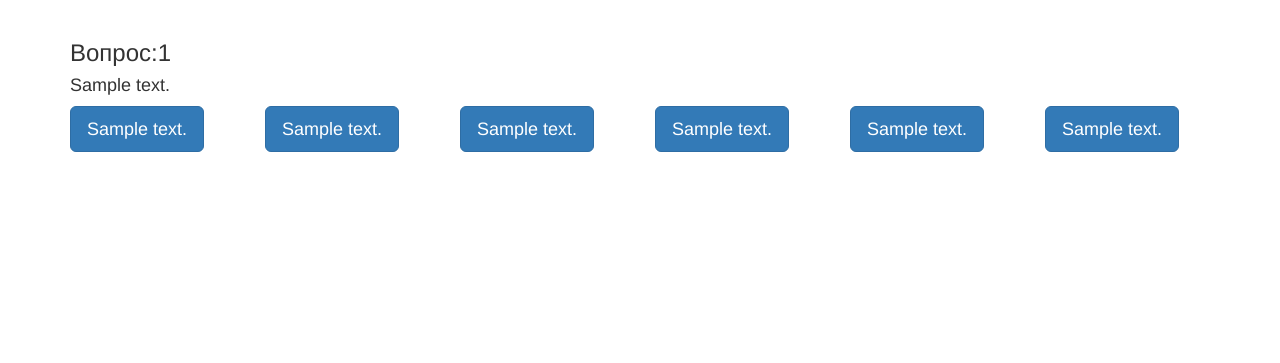
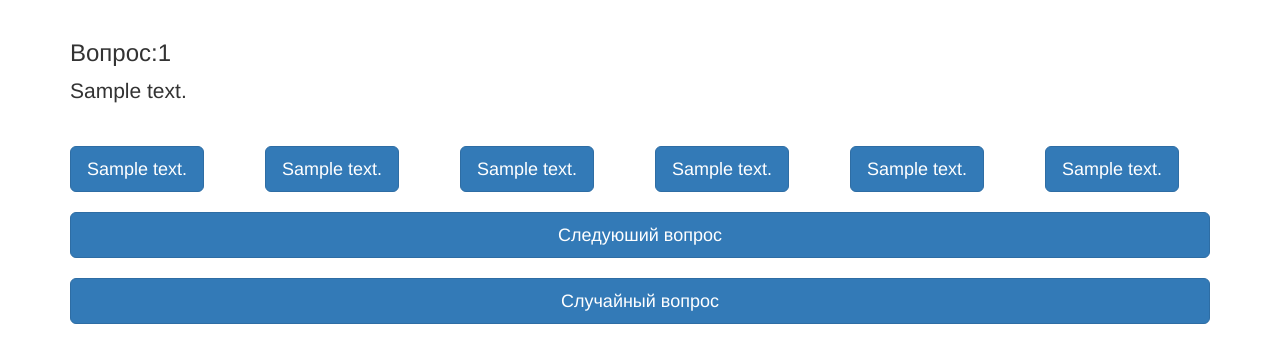
Before and after one commit to lehith/FlaskTbot, a Flask app: page /test in a window 1280 px wide. Shown: the part 52-415 px from the top of the page. Run offline with Flask 2, Linux system fonts and the light colour scheme; a user stored in the database is signed in; tables that the repository leaves empty hold one stand-in row (values such as "Sample post"); some libraries are stand-ins or nearby versions.

Commit message:
alll works

```diff
--- a/app/btest.py
+++ b/app/btest.py
@@ -25,14 +25,16 @@ def test():
                 user.good_question += 1
                 db.session.commit()
                 buttongreen = buttonnum
-                flash('Вы ответили верно . Всего ответов:{}, верных ответов:{}, неверных ответов:{}' \
-                      .format(user.total_question, user.good_question, user.fail_question))
+                # flash('Вы ответили верно . Всего ответов:{}, верных ответов:{}, неверных ответов:{}' \
+                #       .format(user.total_question, user.good_question, user.fail_question))
             else:
                 user.fail_question += 1
                 db.session.commit()
                 buttonred = buttonnum
-                flash('Вы ответили не верно . Всего ответов:{}, верных ответов:{}, неверных ответов:{}' \
-                      .format(user.total_question, user.good_question, user.fail_question))
+                buttongreen = question.findansw()
+
+                # flash('Вы ответили не верно . Всего ответов:{}, верных ответов:{}, неверных ответов:{}' \
+                #       .format(user.total_question, user.good_question, user.fail_question))
             buttonnext = True
         elif request.values.get('nextQuest') == 'next':
             question = Question.query.filter_by(id=int(request.values.get('id')) + 1).first()
--- a/app/templates/base.html
+++ b/app/templates/base.html
@@ -53,9 +53,9 @@
             {% endif %}
         {% endwith %}
 
-        {# application content needs to be provided in the app_content block #}
+
         {% block app_content %}
-
+            {# application content needs to be provided in the app_content block #}
         {% endblock %}
     </div>
 {% endblock %}
--- a/app/templates/test.html
+++ b/app/templates/test.html
@@ -2,19 +2,41 @@
 
 {% block app_content %}
     <h3>Вопрос:{{ question.id }}</h3>
-    <h4>{{ question.question_text }}</h4>
-
-
+    <p class="lead">{{ question.question_text }}</p>
+    <br>
+    {% if buttonnext %}
         <div class="row">
             {% for button in buttons %}
-        <div class="col-lg-2">
+                <div class="col-xs-2 col-md-2">
+                    <form action="{{ url_for('test.test') }}" method="post" enctype="multipart/form-data">
+                        <input type="hidden" name="answer" value="{{ button.ans }}"/>
+                        <input type="hidden" name="id" value="{{ question.id }}"/>
+                        <input type="hidden" name="button" value="{{ button.id }}"/>
+                        {% if button.color == "green" %}
+                            <button type="submit" class="btn btn-success btn-lg"
+                                    disabled="disabled">{{ button.ans }}</button>
+                        {% elif button.color == "red" %}
+                            <button type="submit" class="btn btn-danger btn-lg"
+                                    disabled="disabled">{{ button.ans }}</button>
+                        {% else %}
+                            <button type="submit" class="btn btn-primary btn-lg"
+                                    disabled="disabled">{{ button.ans }}</button>
+                        {% endif %}
+                    </form>
+                </div>
+            {% endfor %}
+        </div>
+    {% else %}
+        <div class="row">
+            {% for button in buttons %}
+                <div class="col-xs-2 col-md-2">
                     <form action="{{ url_for('test.test') }}" method="post" enctype="multipart/form-data">
                         <input type="hidden" name="answer" value="{{ button.ans }}"/>
                         <input type="hidden" name="id" value="{{ question.id }}"/>
                         <input type="hidden" name="button" value="{{ button.id }}"/>
                         {% if button.color == "green" %}
                             <button type="submit" class="btn btn-success btn-lg">{{ button.ans }}</button>
-                {% elif button.color == "red"  %}
+                        {% elif button.color == "red" %}
                             <button type="submit" class="btn btn-danger btn-lg">{{ button.ans }}</button>
                         {% else %}
                             <button type="submit" class="btn btn-primary btn-lg">{{ button.ans }}</button>
@@ -22,29 +44,26 @@
                     </form>
                 </div>
             {% endfor %}
+        </div>
+    {% endif %}
+    <br>
 
-    </div>
 
-    <br>
-    {% if buttonnext %}
-        <div class="row">
-            <div class="col-lg-4">
     <form action="{{ url_for('test.test') }}" method="post" enctype="multipart/form-data">
         <input type="hidden" name="nextQuest" value="next"/>
         <input type="hidden" name="id" value="{{ question.id }}"/>
-                    <button type="submit" class="btn btn-primary btn-lg">Следуюший вопрос</button>
+        <button type="submit" class="btn btn-primary btn-lg btn-block">Следуюший вопрос</button>
     </form>
-            </div>
-            <div class="col-lg-2">
+    <br>
     <form action="{{ url_for('test.test') }}" method="post" enctype="multipart/form-data">
         <input type="hidden" name="nextQuest" value="random"/>
         <input type="hidden" name="id" value="{{ question.id }}"/>
-                    <button type="submit" class="btn btn-primary btn-lg">Случайный вопрос</button>
+        <button type="submit" class="btn btn-primary btn-lg btn-block">Случайный вопрос</button>
     </form>
-            </div>
-        </div>
 
-    {% endif %}
+
+
+
 
 
 {% endblock %}
```
Also changed, not shown: app/models.py (+18 -3 lines), app.db. Lines whose indentation alone changed are shown as unchanged.
